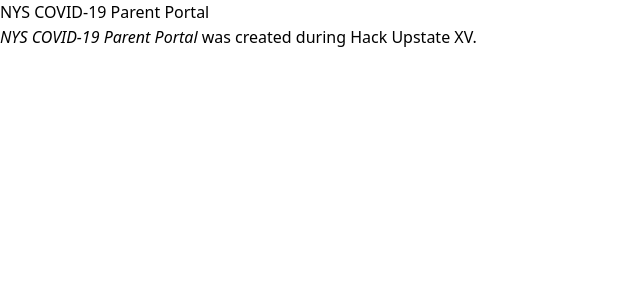
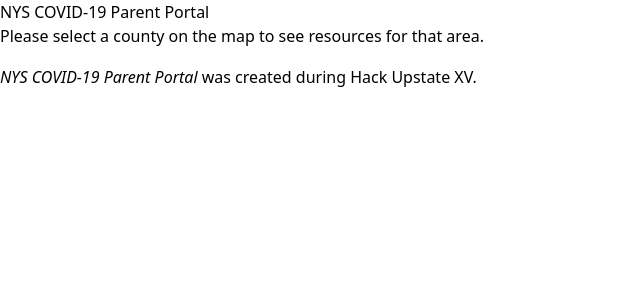
Before and after one commit to jtellis/hu-covid-resource-site, a React (Vite) app: page / in a window 1280 px wide. Shown: the top 300 px of the page, without its empty margins (0-640 px from the left). Built offline with nearby package versions, Linux system fonts and the light colour scheme.

Commit message:
Display selected county name

```diff
--- a/src/js/TableauViz/index.js
+++ b/src/js/TableauViz/index.js
@@ -3,7 +3,7 @@
     Imported Tableau was used from this project
 */
 
-import React, { useRef, useEffect } from 'react';
+import React, { useRef, useEffect, useState } from 'react';
 import { render } from 'react-dom';
 
 import tableau from './tableau-2.3.0';
@@ -11,31 +11,35 @@
 function TableauViz ({ url, options={} }) {
 
     let containerRef = useRef(null);
+    let [county, setCounty] = useState("");
 
     useEffect(() => {
+
         let viz = new tableau.Viz(containerRef.current, url, options);
-        viz.addEventListener(tableau.TableauEventName.MARKS_SELECTION, onMarksSelection);
+
+        viz.addEventListener(tableau.TableauEventName.MARKS_SELECTION, (marksEvent) => {
+
+            marksEvent.getMarksAsync().then((marks) => {
+
+                let countyName = marks
+                .flatMap(x => x.getPairs())
+                .find(x => x.fieldName == "County")
+                .value;
+
+                setCounty(countyName);
+            })
+        });
     }, []);
 
     return (
-        <div>
-            <div ref={containerRef} />
+        <div className="grid grid-cols-1 gap-4">
+            <div className="">
+                {county == "" && <h1>Please select a county on the map to see resources for that area.</h1>}
+                {county != "" && <h1>Showing results for <span className="text-lg">{county} County</span></h1>}
+            </div>
+            <div className="" ref={containerRef} />
         </div>
     );
 }
 
-function onMarksSelection(marksEvent) {
-    return marksEvent.getMarksAsync().then(reportSelectedMarks);
-}
-
-function reportSelectedMarks(marks) {
-
-    let countyName = marks
-        .flatMap(x => x.getPairs())
-        .find(x => x.fieldName == "County")
-        .value;
-
-    console.log("County name is: ", countyName);
-}
-
 export default TableauViz;
```
